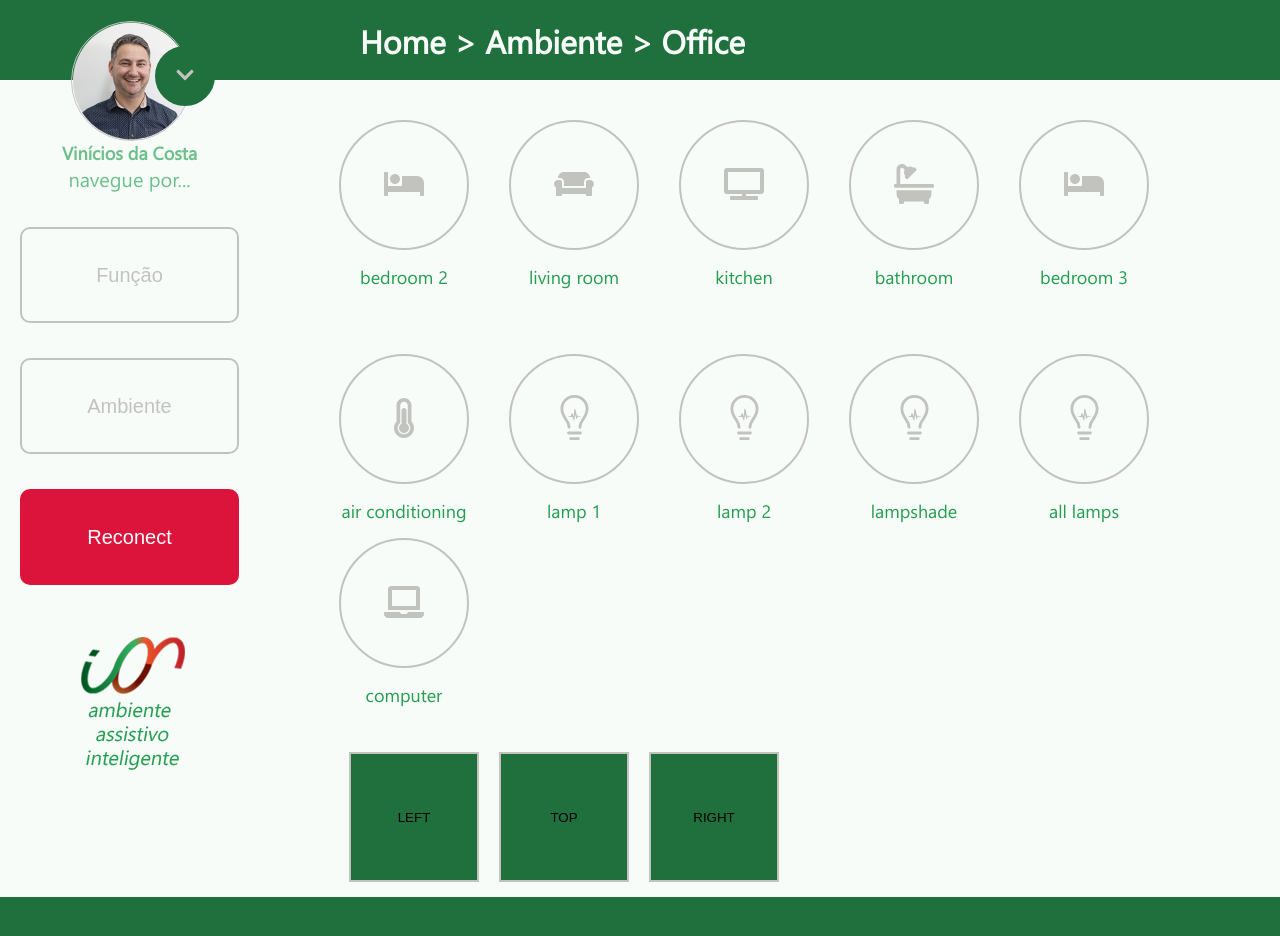
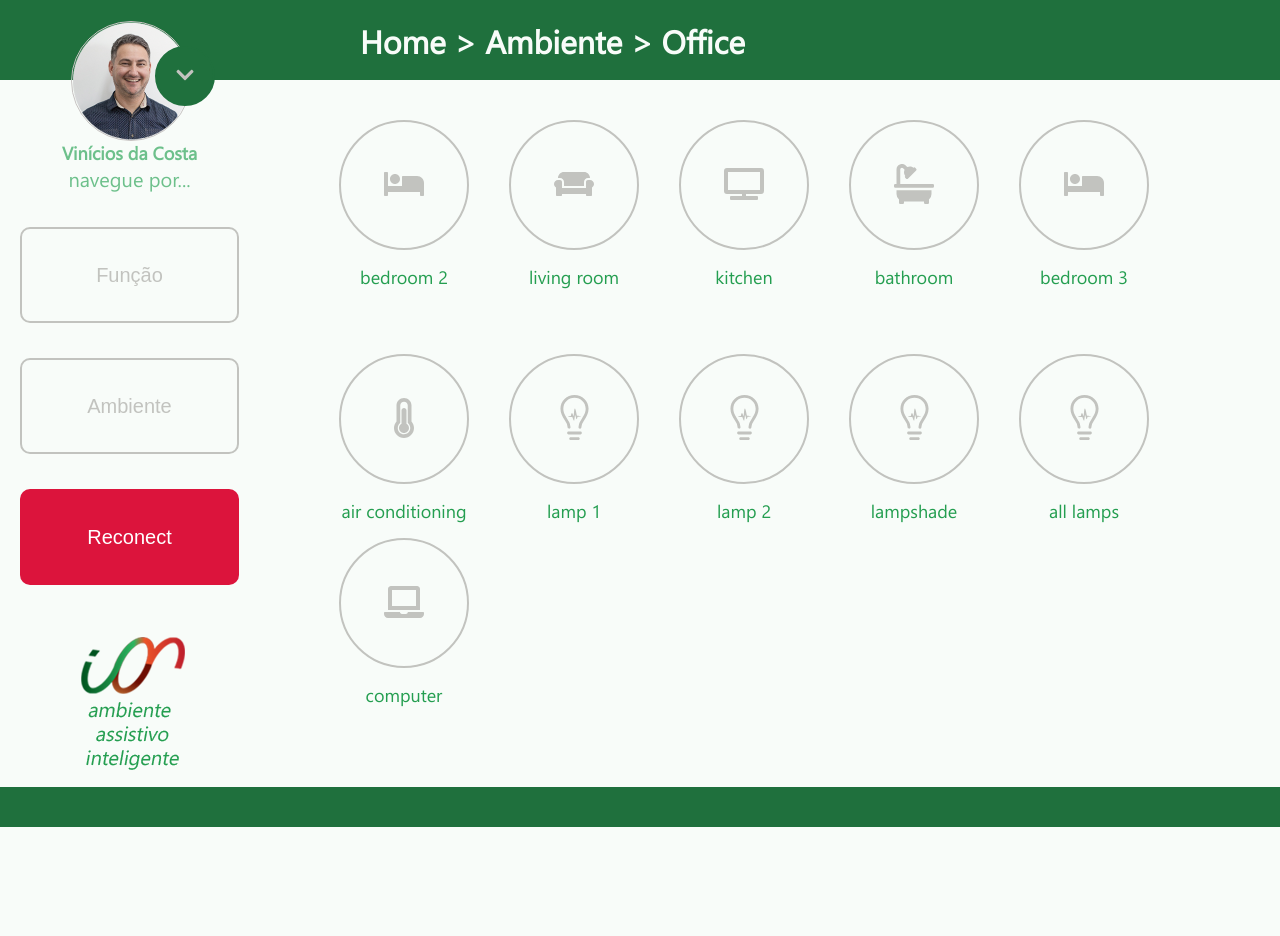
Before and after one commit to MatheusNunes1337/IOM4HOME-Interface, a React (Create React App) app: page /ambiente/office in a window 1280 px wide. After the commit the page ends 827 px from the top, so only its background shows below. Built offline with nearby package versions, Linux system fonts and the light colour scheme.

Commit message:
simulador de botoões substituido por teclas do teclado

```diff
--- a/src/contexts/buttonContext.js
+++ b/src/contexts/buttonContext.js
@@ -7,25 +7,29 @@ const Context = createContext()
 function ButtonProvider({ children }) {
 	let [index, setIndex] = useState(0)
 
-  	function setMovement(e) {
-	    const movement = e.currentTarget.value
+  	function setMovement(event) {
+	    const movement = event.key
 
-	    if(movement === 'LEFT') {
+	    if(movement == 1) {
 	       if(index === 0) {
 	          setIndex(document.getElementsByClassName("botao").length - 1)
 	       } else {
 	         setIndex(index - 1)
 	       }
-	    } else if(movement === 'RIGHT') {
+	    } else if(movement == 2) {
 	        if(index === document.getElementsByClassName("botao").length - 1) {
 	          setIndex(0)
 	       } else {
 	         setIndex(index + 1)
 	       }
-	    } else {
+	    } else if(movement == 3) {
 	        document.getElementsByClassName('botao')[index].click()
 	        document.getElementsByClassName('botao')[index].focus()
 	    }
+  	}
+
+  	function matheus(tecla) {
+  		console.log(tecla)
   	}
 
 	return (
--- a/src/pages/bathroom.js
+++ b/src/pages/bathroom.js
@@ -26,18 +26,13 @@ export default function Bathroom() {
 
   return (
     <ButtonProvider>
-      <div>
+      <div onKeyPress={setMovement} tabIndex={-1}>
           <Header>Home > Ambiente > Bathroom</Header>
           <div className="conteudo">
             	<Aside></Aside>
             	<main className="principal">
             		<Comodos itens={['bedroom 1', 'bedroom 2', 'living room', 'kitchen', 'office']} />
             		<Equipamentos equipamentos={['lamp 1', 'lamp 2']} />
-                  <div className="simulador_wrapper">
-                      <button value="LEFT" onClick={setMovement}>Left</button>
-                      <button value="TOP" onClick={setMovement}>Top</button>
-                      <button value="RIGHT" onClick={setMovement}>Right</button>
-                   </div>
     			    </main>
           </div>
           <Footer></Footer>
--- a/src/pages/bedroom1.js
+++ b/src/pages/bedroom1.js
@@ -24,20 +24,16 @@ export default function Bedroom1() {
       setIndex(0)
     }, []);
 
+
   return (
     <ButtonProvider>
-      <div>
+      <div onKeyPress={setMovement} tabIndex={-1}>
           <Header>Home > Ambiente > Bedroom 1</Header>
           <div className="conteudo">
           	<Aside></Aside>
           	<main className="principal">
           		<Comodos itens={['bedroom 2', 'living room', 'kitchen', 'bathroom', 'office']} />
           		<Equipamentos equipamentos={['air conditioning', 'lamp 1', 'lamp 2', 'lampshade', 'all lamps', 'tv', 'sound']} />
-                 <div className="simulador_wrapper">
-                     <button value="LEFT" onClick={setMovement}>Left</button>
-                     <button value="TOP" onClick={setMovement}>Top</button>
-                     <button value="RIGHT" onClick={setMovement}>Right</button>
-                 </div>
   			    </main>
           </div>
           <Footer></Footer>
--- a/src/pages/bedroom2.js
+++ b/src/pages/bedroom2.js
@@ -27,18 +27,13 @@ export default function Bedroom2() {
   }, []);
 
   return (
-    <div>
+    <div onKeyPress={setMovement} tabIndex={-1}>
         <Header>Home > Ambiente > Bedroom 2</Header>
         <div className="conteudo">
         	<Aside></Aside>
         	<main className="principal">
         		<Comodos itens={['bedroom 1', 'living room', 'kitchen', 'bathroom', 'office']} />
         		<Equipamentos equipamentos={['air conditioning', 'lamp 1', 'lampshade', 'all lamps', 'tv', 'sound']} />
-            <div className="simulador_wrapper">
-                 <button value="LEFT" onClick={setMovement}>Left</button>
-                 <button value="TOP" onClick={setMovement}>Top</button>
-                 <button value="RIGHT" onClick={setMovement}>Right</button>
-             </div>
 			    </main>
        </div>
         <Footer></Footer>
--- a/src/pages/home.js
+++ b/src/pages/home.js
@@ -47,7 +47,7 @@ export default function Home() {
 
 
     return (
-      <div>
+      <div onKeyPress={setMovement} tabIndex={-1}>
           <Header>Home</Header>
           <div className="conteudo">
           	<Aside></Aside>
@@ -71,11 +71,6 @@ export default function Home() {
           						</div>
           					</div>
       				  </div>
-                <div className="simulador_wrapper">
-                   <button value="LEFT" onClick={setMovement}>Left</button>
-                   <button value="TOP" onClick={setMovement}>Top</button>
-                   <button value="RIGHT" onClick={setMovement}>Right</button>
-               </div>
   			    </main>
           </div>
           <Footer></Footer>
--- a/src/pages/kitchen.js
+++ b/src/pages/kitchen.js
@@ -25,18 +25,13 @@ export default function Kitchen() {
   }, []);
 
   return (
-    <div>
+    <div onKeyPress={setMovement} tabIndex={-1}>
         <Header>Home > Ambiente > Kitchen</Header>
         <div className="conteudo">
         	<Aside></Aside>
         	<main className="principal">
         		<Comodos itens={['bedroom 1', 'bedroom 2', 'living room', 'bathroom', 'office']} />
         		<Equipamentos equipamentos={['lamp 1', 'lamp 2']} />
-            <div className="simulador_wrapper">
-                 <button value="LEFT" onClick={setMovement}>Left</button>
-                 <button value="TOP" onClick={setMovement}>Top</button>
-                 <button value="RIGHT" onClick={setMovement}>Right</button>
-             </div>
 			    </main>
         </div>
         <Footer></Footer>
--- a/src/pages/living_room.js
+++ b/src/pages/living_room.js
@@ -25,18 +25,13 @@ export default function LivingRoom() {
 
 
   return (
-    <div>
+    <div onKeyPress={setMovement} tabIndex={-1}>
         <Header>Home > Ambiente > Living Room</Header>
         <div className="conteudo">
         	<Aside></Aside>
         	<main className="principal">
         		<Comodos itens={['bedroom 1', 'bedroom 2', 'kitchen', 'bathroom', 'office']} />
         		<Equipamentos equipamentos={['air conditioning', 'lamp 1', 'lamp 2', 'all lamps', 'tv', 'sound']} />
-            <div className="simulador_wrapper">
-                <button value="LEFT" onClick={setMovement}>Left</button>
-                 <button value="TOP" onClick={setMovement}>Top</button>
-                 <button value="RIGHT" onClick={setMovement}>Right</button>
-             </div>
 			    </main>
         </div>
         <Footer></Footer>
--- a/src/pages/office.js
+++ b/src/pages/office.js
@@ -25,18 +25,13 @@ export default function Office() {
   }, []);
 
   return (
-    <div>
+    <div onKeyPress={setMovement} tabIndex={-1}>
         <Header>Home > Ambiente > Office</Header>
         <div className="conteudo">
         	<Aside></Aside>
         	<main className="principal">
         		<Comodos itens={['bedroom 2', 'living room', 'kitchen', 'bathroom', 'bedroom 3']} />
         		<Equipamentos equipamentos={['air conditioning', 'lamp 1', 'lamp 2', 'lampshade', 'all lamps', 'computer']} />
-            <div className="simulador_wrapper">
-                <button value="LEFT" onClick={setMovement}>Left</button>
-                 <button value="TOP" onClick={setMovement}>Top</button>
-                 <button value="RIGHT" onClick={setMovement}>Right</button>
-             </div>
 			    </main>
         </div>
         <Footer></Footer>
```
